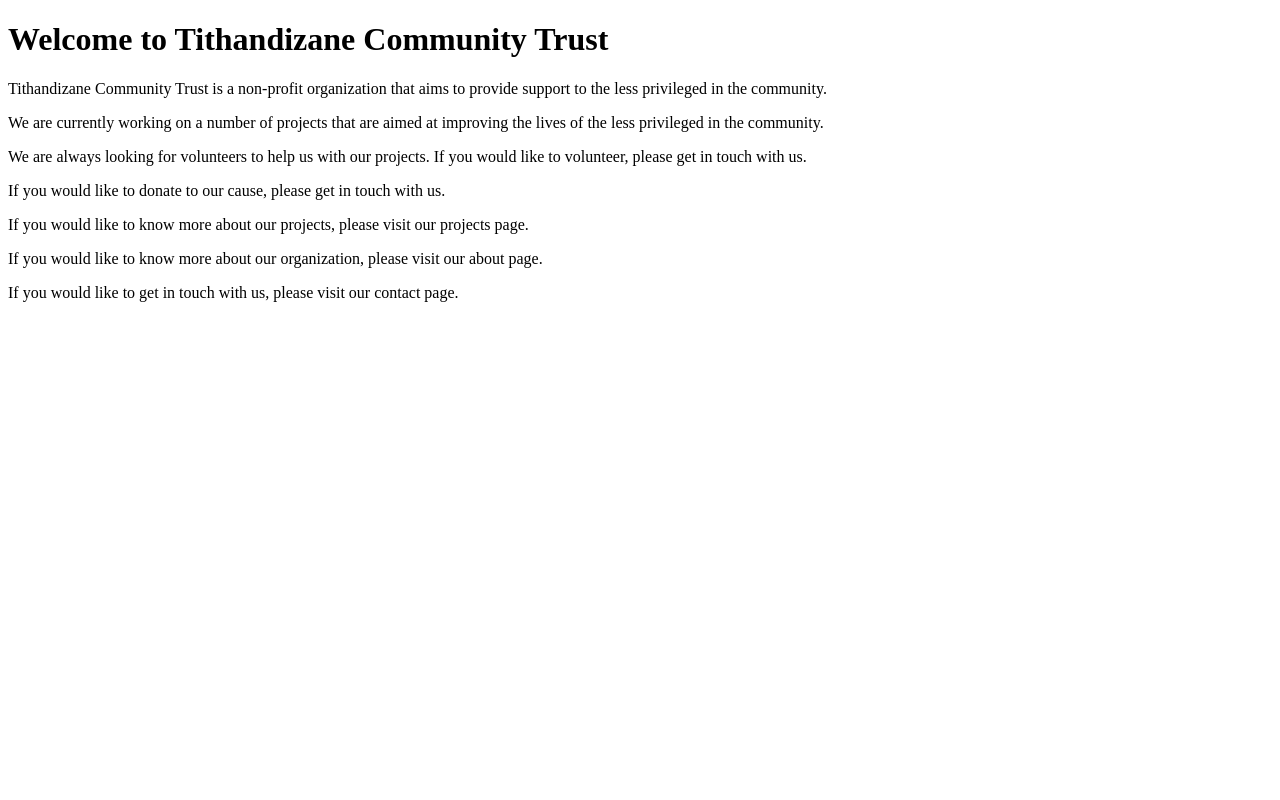
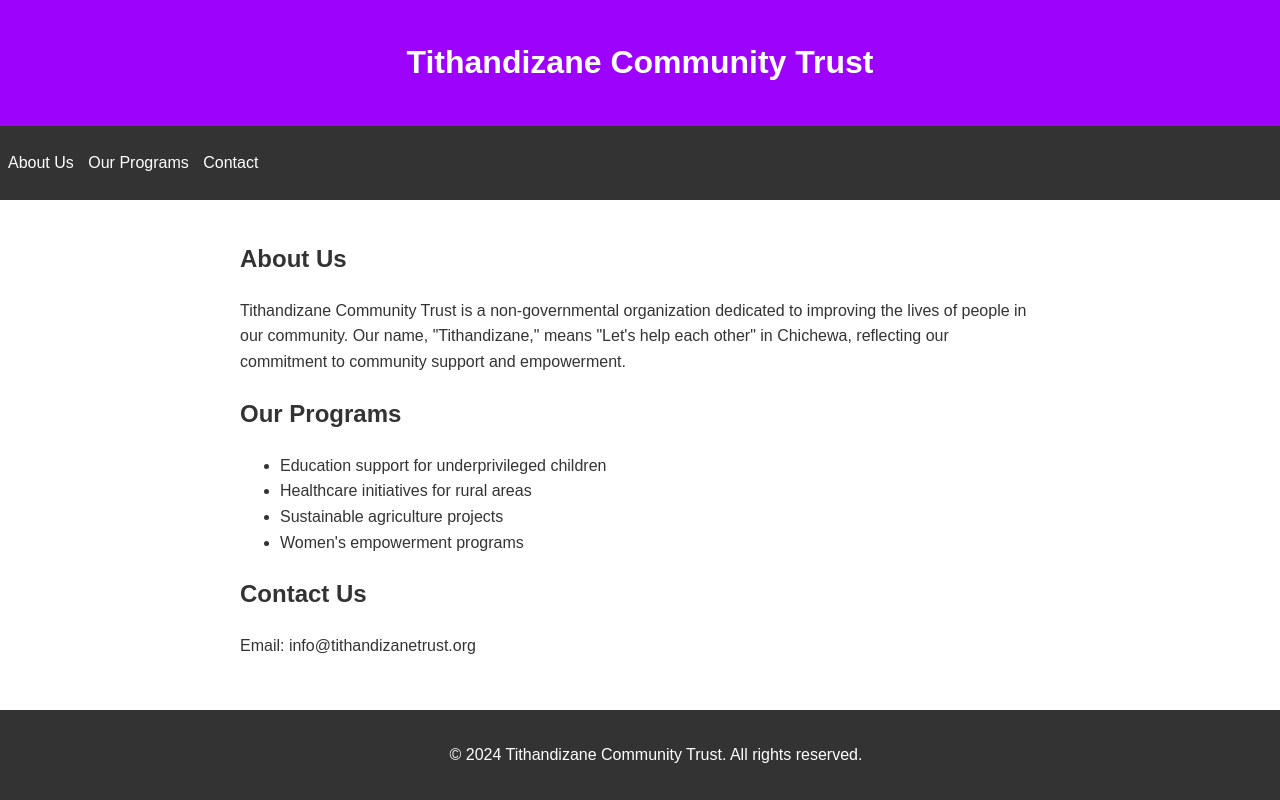
Before and after one commit to purple4reina/tithandizane, a plain HTML site: page index.html in a window 1280 px wide. Drawn offline with Linux system fonts and the light colour scheme.

Commit message:
Add nice css.

```diff
--- a/index.html
+++ b/index.html
@@ -1,37 +1,97 @@
 <!DOCTYPE html>
-<html>
-  <head>
-    <meta charset="UTF-8" />
-    <meta name="viewport" content="width=device-width" />
+<html lang="en">
+<head>
+    <meta charset="UTF-8">
+    <meta name="viewport" content="width=device-width, initial-scale=1.0">
     <title>Tithandizane Community Trust</title>
-  </head>
-  <body>
-    <h1>Welcome to Tithandizane Community Trust</h1>
-    <p>
-      Tithandizane Community Trust is a non-profit organization that aims to
-      provide support to the less privileged in the community.
-    </p>
-    <p>
-      We are currently working on a number of projects that are aimed at
-      improving the lives of the less privileged in the community.
-    </p>
-    <p>
-      We are always looking for volunteers to help us with our projects. If you
-      would like to volunteer, please get in touch with us.
-    </p>
-    <p>
-      If you would like to donate to our cause, please get in touch with us.
-    </p>
-    <p>
-      If you would like to know more about our projects, please visit our
-      projects page.
-    </p>
-    <p>
-      If you would like to know more about our organization, please visit our
-      about page.
-    </p>
-    <p>
-      If you would like to get in touch with us, please visit our contact page.
-    </p>
-  </body>
+    <style>
+        body {
+            font-family: Arial, sans-serif;
+            line-height: 1.6;
+            margin: 0;
+            padding: 0;
+            color: #333;
+        }
+        header {
+            background-color: #9d03fc;
+            color: white;
+            text-align: center;
+            padding: 1rem;
+        }
+        nav {
+            background-color: #333;
+            color: white;
+            padding: 0.5rem;
+        }
+        nav ul {
+            list-style-type: none;
+            padding: 0;
+        }
+        nav ul li {
+            display: inline;
+            margin-right: 10px;
+        }
+        nav ul li a {
+            color: white;
+            text-decoration: none;
+        }
+        main {
+            padding: 20px;
+            max-width: 800px;
+            margin: 0 auto;
+        }
+        .cta-button {
+            display: inline-block;
+            background-color: #4CAF50;
+            color: white;
+            padding: 10px 20px;
+            text-decoration: none;
+            border-radius: 5px;
+            margin-top: 20px;
+        }
+        footer {
+            background-color: #333;
+            color: white;
+            text-align: center;
+            padding: 1rem;
+            position: fixed;
+            bottom: 0;
+            width: 100%;
+        }
+    </style>
+</head>
+<body>
+    <header>
+        <h1>Tithandizane Community Trust</h1>
+    </header>
+    <nav>
+        <ul>
+            <li><a href="#about">About Us</a></li>
+            <li><a href="#programs">Our Programs</a></li>
+            <li><a href="#contact">Contact</a></li>
+        </ul>
+    </nav>
+    <main>
+        <section id="about">
+            <h2>About Us</h2>
+            <p>Tithandizane Community Trust is a non-governmental organization dedicated to improving the lives of people in our community. Our name, "Tithandizane," means "Let's help each other" in Chichewa, reflecting our commitment to community support and empowerment.</p>
+        </section>
+        <section id="programs">
+            <h2>Our Programs</h2>
+            <ul>
+                <li>Education support for underprivileged children</li>
+                <li>Healthcare initiatives for rural areas</li>
+                <li>Sustainable agriculture projects</li>
+                <li>Women's empowerment programs</li>
+            </ul>
+        </section>
+        <section id="contact">
+            <h2>Contact Us</h2>
+            <p>Email: info@tithandizanetrust.org</p>
+        </section>
+    </main>
+    <footer>
+        <p>&copy; 2024 Tithandizane Community Trust. All rights reserved.</p>
+    </footer>
+</body>
 </html>
```
